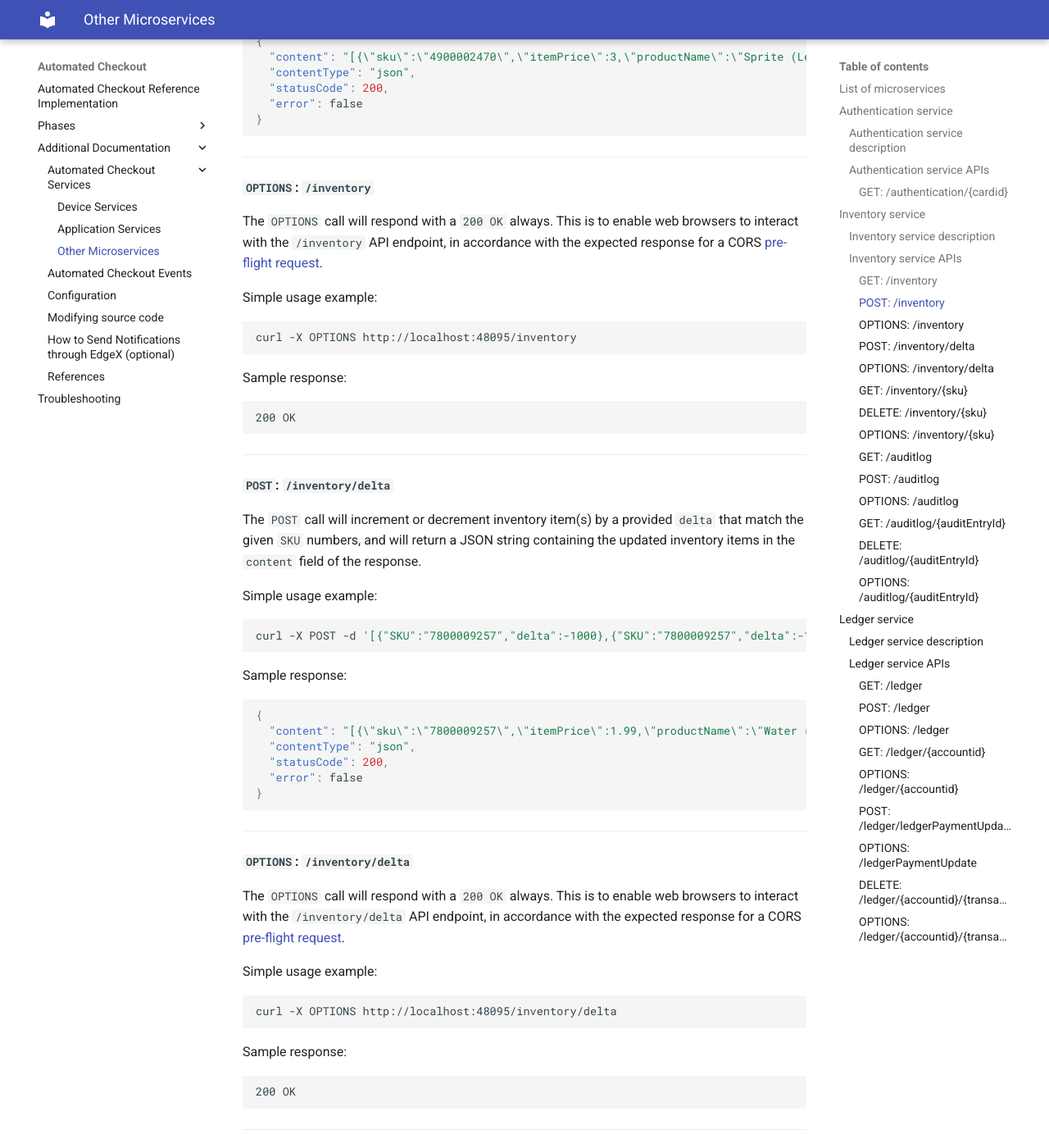
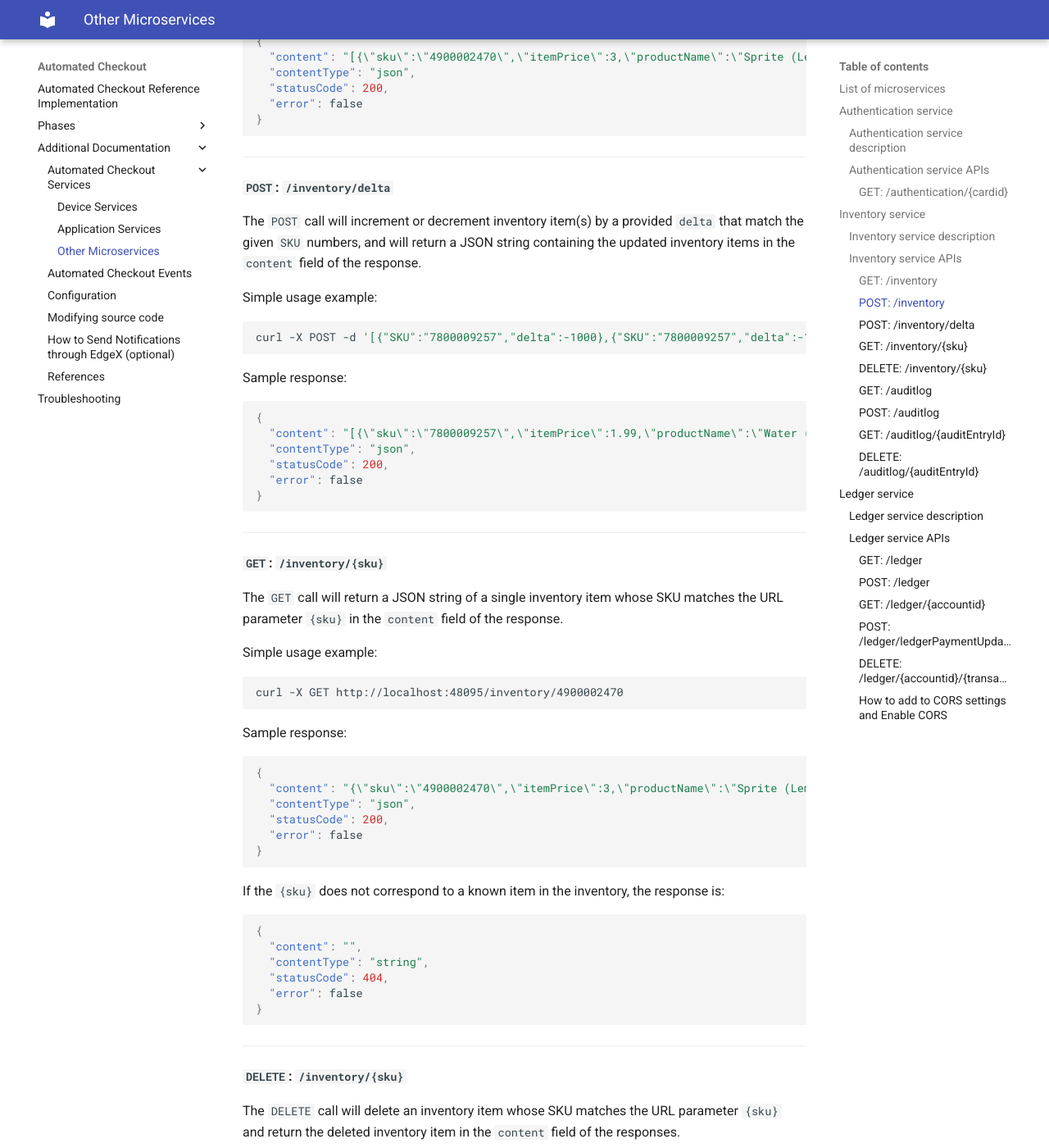
Before and after one commit to intel-retail/automated-vending, an MkDocs documentation site: the page built from docs_src/automated-checkout-services/micro_services.md, in a window 1280 px wide and 1400 px high, scrolled down 3819 px. Shown: the whole window at 82% size. Built offline with MkDocs 1.6.1 and Material for MkDocs 9.7.7, drawn with Linux system fonts in a browser that asks for light colours; comment, search, counter and statistics services are not loaded; some of the changed text lies outside the part shown.

Commit message:
fix: remove CORS related commands and add how to CORS
Signed-off-by: Valina Li <valina.li@intel.com>

````diff
--- a/docs_src/automated-checkout-services/micro_services.md
+++ b/docs_src/automated-checkout-services/micro_services.md
@@ -140,24 +140,6 @@ Sample response:
 
 ---
 
-#### `OPTIONS`: `/inventory`
-
-The `OPTIONS` call will respond with a `200 OK` always. This is to enable web browsers to interact with the `/inventory` API endpoint, in accordance with the expected response for a CORS [pre-flight request](https://developer.mozilla.org/en-US/docs/Glossary/Preflight_request).
-
-Simple usage example:
-
-```bash
-curl -X OPTIONS http://localhost:48095/inventory
-```
-
-Sample response:
-
-```text
-200 OK
-```
-
----
-
 #### `POST`: `/inventory/delta`
 
 The `POST` call will increment or decrement inventory item(s) by a provided `delta` that match the given `SKU` numbers, and will return a JSON string containing the updated inventory items in the `content` field of the response.
@@ -177,24 +159,6 @@ Sample response:
   "statusCode": 200,
   "error": false
 }
-```
-
----
-
-#### `OPTIONS`: `/inventory/delta`
-
-The `OPTIONS` call will respond with a `200 OK` always. This is to enable web browsers to interact with the `/inventory/delta` API endpoint, in accordance with the expected response for a CORS [pre-flight request](https://developer.mozilla.org/en-US/docs/Glossary/Preflight_request).
-
-Simple usage example:
-
-```bash
-curl -X OPTIONS http://localhost:48095/inventory/delta
-```
-
-Sample response:
-
-```text
-200 OK
 ```
 
 ---
@@ -267,24 +231,6 @@ If the provided `{sku}` does not correspond to a known item in the inventory, th
 
 ---
 
-#### `OPTIONS`: `/inventory/{sku}`
-
-The `OPTIONS` call will respond with a `200 OK` always. This is to enable web browsers to interact with the `/inventory/{sku}` API endpoint, in accordance with the expected response for a CORS [pre-flight request](https://developer.mozilla.org/en-US/docs/Glossary/Preflight_request).
-
-Simple usage example:
-
-```bash
-curl -X OPTIONS http://localhost:48095/inventory/4900002470
-```
-
-Sample response:
-
-```text
-200 OK
-```
-
----
-
 #### `GET`: `/auditlog`
 
 The `GET` call on this API endpoint will return the entire audit log in JSON format.
@@ -327,24 +273,6 @@ Sample response:
   "statusCode": 200,
   "error": false
 }
-```
-
----
-
-#### `OPTIONS`: `/auditlog`
-
-The `OPTIONS` call will respond with a `200 OK` always. This is to enable web browsers to interact with the `/auditlog` API endpoint, in accordance with the expected response for a CORS [pre-flight request](https://developer.mozilla.org/en-US/docs/Glossary/Preflight_request).
-
-Simple usage example:
-
-```bash
-curl -X OPTIONS http://localhost:48095/auditlog
-```
-
-Sample response:
-
-```text
-200 OK
 ```
 
 ---
@@ -417,24 +345,6 @@ If the `{auditEntryId}` parameter does not correspond to an existing audit log e
 
 ---
 
-#### `OPTIONS`: `/auditlog/{auditEntryId}`
-
-The `OPTIONS` call will respond with a `200 OK` always. This is to enable web browsers to interact with the `/auditlog` API endpoint, in accordance with the expected response for a CORS [pre-flight request](https://developer.mozilla.org/en-US/docs/Glossary/Preflight_request).
-
-Simple usage example:
-
-```bash
-curl -X OPTIONS http://localhost:48095/auditlog/f944b60b-e389-4054-9643-2a33e4a0b227
-```
-
-Sample response:
-
-```text
-200 OK
-```
-
----
-
 ## Ledger service
 
 ### Ledger service description
@@ -491,24 +401,6 @@ Sample response:
 
 ---
 
-#### `OPTIONS`: `/ledger`
-
-The `OPTIONS` call will respond with a `200 OK` always. This is to enable web browsers to interact with the `/ledger` API endpoint, in accordance with the expected response for a CORS [pre-flight request](https://developer.mozilla.org/en-US/docs/Glossary/Preflight_request).
-
-Simple usage example:
-
-```bash
-curl -X OPTIONS http://localhost:48093/ledger
-```
-
-Sample response:
-
-```text
-200 OK
-```
-
----
-
 #### `GET`: `/ledger/{accountid}`
 
 The `GET` call will return the ledger for a specified `{accountid}`.
@@ -539,24 +431,6 @@ If the provided `{accountid}` parameter does not correspond to a valid ledger ac
   "statusCode": 400,
   "error": false
 }
-```
-
----
-
-#### `OPTIONS`: `/ledger/{accountid}`
-
-The `OPTIONS` call will respond with a `200 OK` always. This is to enable web browsers to interact with the `/ledger/{accountid}` API endpoint, in accordance with the expected response for a CORS [pre-flight request](https://developer.mozilla.org/en-US/docs/Glossary/Preflight_request).
-
-Simple usage example:
-
-```bash
-curl -X OPTIONS http://localhost:48093/ledger/1
-```
-
-Sample response:
-
-```text
-200 OK
 ```
 
 ---
@@ -595,24 +469,6 @@ If the provided `transactionID` does not correspond to an existing transaction i
 
 ---
 
-#### `OPTIONS`: `/ledgerPaymentUpdate`
-
-The `OPTIONS` call will respond with a `200 OK` always. This is to enable web browsers to interact with the `/ledgerPaymentUpdate` API endpoint, in accordance with the expected response for a CORS [pre-flight request](https://developer.mozilla.org/en-US/docs/Glossary/Preflight_request).
-
-Simple usage example:
-
-```bash
-curl -X OPTIONS http://localhost:48093/ledgerPaymentUpdate
-```
-
-Sample response:
-
-```text
-200 OK
-```
-
----
-
 #### `DELETE`: `/ledger/{accountid}/{transactionid}`
 
 The `DELETE` call will delete the transaction by its `transactionid` from the ledger for the specified account by its `accountid`.
@@ -647,20 +503,8 @@ If the provided `transactionID` does not correspond to an existing transaction i
 
 ---
 
-#### `OPTIONS`: `/ledger/{accountid}/{transactionid}`
+#### `How to add to CORS settings and Enable CORS`
 
-The `OPTIONS` call will respond with a `200 OK` always. This is to enable web browsers to interact with the `/ledger/{accountid}/{transactionid}` API endpoint, in accordance with the expected response for a CORS [pre-flight request](https://developer.mozilla.org/en-US/docs/Glossary/Preflight_request).
-
-Simple usage example:
-
-```bash
-curl -X OPTIONS http://localhost:48093/ledger/1/1588006579251812793
-```
-
-Sample response:
-
-```text
-200 OK
-```
+Please refer to [EdgeX kamakura documentation on how to add CORS settings and Enable CORS](https://github.com/edgexfoundry/edgex-docs/blob/kamakura/docs_src/security/Ch-CORS-Settings.md)
 
 ---
````
